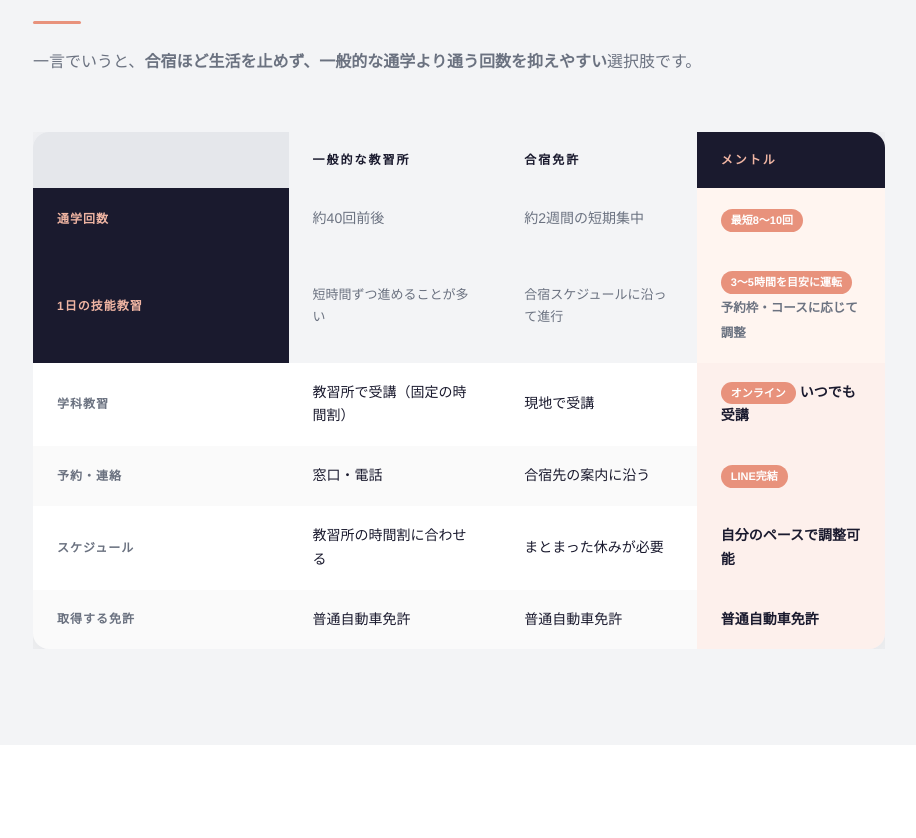
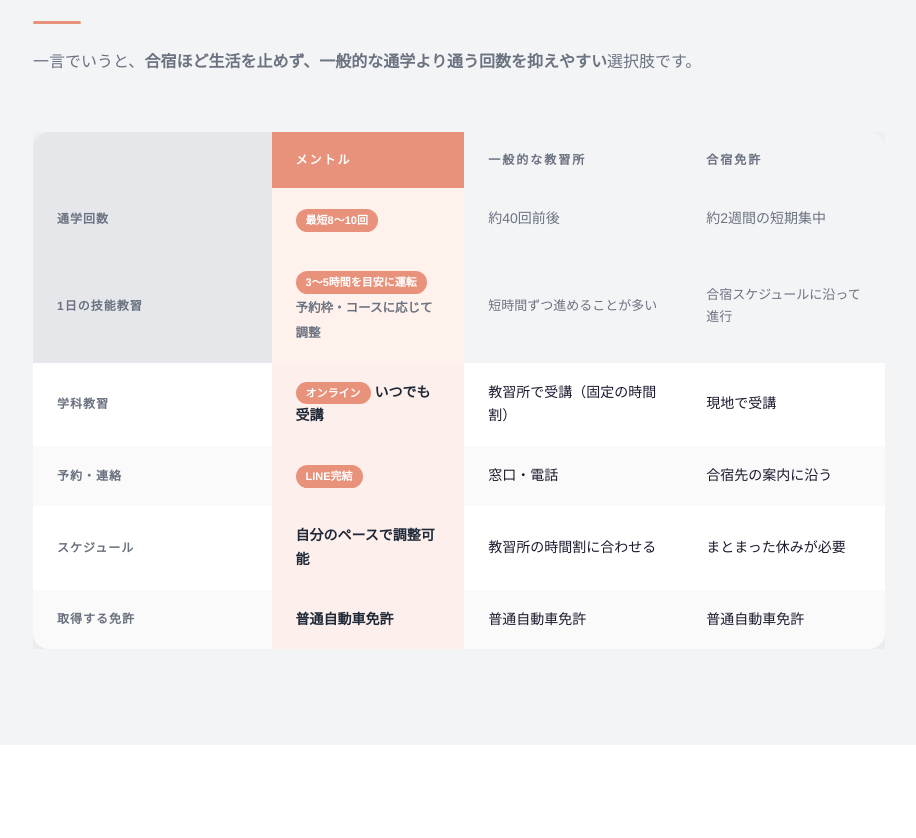
Before and after one commit to mentordrivingschool/mentordrivingschool.github.io, a plain HTML site: page index.html in a window 1280 px wide. Shown: the part 2442-3280 px from the top of the page, without its empty margins (181-1097 px from the left). Drawn offline with Linux system fonts and the light colour scheme; a script that the page names is missing.

Commit message:
Update index.html

```diff
--- a/index.html
+++ b/index.html
@@ -323,18 +323,18 @@
       padding: 18px 24px; font-size: 14px; text-align: left;
     }
     .compare-table thead th { font-size: 12px; letter-spacing: 2px; font-weight: 700; }
-    .compare-table thead th:first-child { background: var(--gray-lt); color: var(--gray); width: 30%; }
-    .compare-table thead th:nth-child(2),
-    .compare-table thead th:nth-child(3) { background: var(--gray-xs); color: var(--navy); }
-    .compare-table thead th.col-mentor { background: var(--navy); color: var(--salmon-lt); }
+    .compare-table thead th:first-child { background: var(--gray-lt); color: var(--gray); width: 28%; }
+    .compare-table thead th:nth-child(3),
+    .compare-table thead th:nth-child(4) { background: var(--gray-xs); color: var(--gray); }
+    .compare-table thead th.col-mentor { background: var(--salmon); color: var(--white); }
     .compare-table tbody tr:nth-child(odd) td { background: var(--white); }
     .compare-table tbody tr:nth-child(even) td { background: #fafafa; }
-    .compare-table tbody td:nth-child(4) { background: var(--salmon-pale) !important; font-weight: 600; }
+    .compare-table tbody td:nth-child(2) { background: var(--salmon-pale) !important; font-weight: 700; color: #1f2937; }
     .compare-table tbody td:first-child { font-weight: 600; color: var(--gray); font-size: 12px; letter-spacing: 1px; }
-    .compare-table tbody tr.row-highlight td:first-child { background: var(--navy) !important; color: var(--salmon-lt); font-weight: 700; }
-    .compare-table tbody tr.row-highlight td:nth-child(2),
-    .compare-table tbody tr.row-highlight td:nth-child(3) { background: #f3f4f6 !important; color: var(--gray); }
-    .compare-table tbody tr.row-highlight td:nth-child(4) { background: #fff5f0 !important; color: var(--salmon-deep) !important; font-weight: 800; font-size: 15px; }
+    .compare-table tbody tr.row-highlight td:first-child { background: #e5e7eb !important; color: var(--gray); font-weight: 700; }
+    .compare-table tbody tr.row-highlight td:nth-child(2) { background: #fff1ec !important; color: var(--salmon-deep) !important; font-weight: 800; font-size: 15px; }
+    .compare-table tbody tr.row-highlight td:nth-child(3),
+    .compare-table tbody tr.row-highlight td:nth-child(4) { background: #f3f4f6 !important; color: var(--gray); }
     .badge {
       display: inline-block; background: var(--salmon); color: var(--white);
       font-size: 11px; font-weight: 700; border-radius: 20px; padding: 2px 10px;
@@ -1110,41 +1110,41 @@
         <thead>
           <tr>
             <th></th>
+            <th class="col-mentor">メントル</th>
             <th>一般的な教習所</th>
             <th>合宿免許</th>
-            <th class="col-mentor">メントル</th>
           </tr>
         </thead>
         <tbody>
           <tr class="row-highlight">
             <td><strong>通学回数</strong></td>
+            <td><span class="badge">最短8〜10回</span></td>
             <td>約40回前後</td>
             <td>約2週間の短期集中</td>
-            <td><span class="badge">最短8〜10回</span></td>
           </tr>
           <tr class="row-highlight">
             <td><strong>1日の技能教習</strong></td>
+            <td><span class="badge">3〜5時間を目安に運転</span><br><small style="color:#6b7280">予約枠・コースに応じて調整</small></td>
             <td style="font-size:13px; color:#6b7280">短時間ずつ進めることが多い</td>
             <td style="font-size:13px; color:#6b7280">合宿スケジュールに沿って進行</td>
-            <td><span class="badge">3〜5時間を目安に運転</span><br><small style="color:#6b7280">予約枠・コースに応じて調整</small></td>
           </tr>
           <tr>
             <td>学科教習</td>
+            <td><span class="badge">オンライン</span> いつでも受講</td>
             <td>教習所で受講（固定の時間割）</td>
             <td>現地で受講</td>
-            <td><span class="badge">オンライン</span> いつでも受講</td>
           </tr>
           <tr>
             <td>予約・連絡</td>
+            <td><span class="badge">LINE完結</span></td>
             <td>窓口・電話</td>
             <td>合宿先の案内に沿う</td>
-            <td><span class="badge">LINE完結</span></td>
           </tr>
           <tr>
             <td>スケジュール</td>
+            <td>自分のペースで調整可能</td>
             <td>教習所の時間割に合わせる</td>
             <td>まとまった休みが必要</td>
-            <td>自分のペースで調整可能</td>
           </tr>
           <tr>
             <td>取得する免許</td>
```
